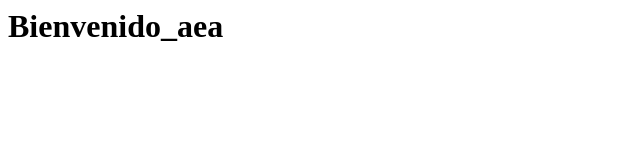
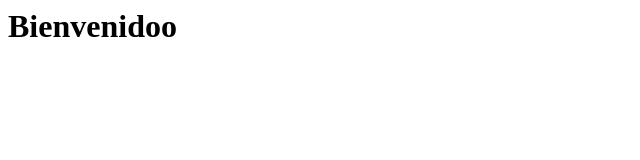
Before and after one commit to AlfredAndreOs/Test, a plain HTML site: page index.html in a window 1280 px wide. Shown: the whole page, without its empty margins (0-640 px from the left). Drawn offline with Linux system fonts and the light colour scheme.

Commit message:
Update index.html

```diff
--- a/index.html
+++ b/index.html
@@ -1 +1 @@
-<html><body><h1>Bienvenido_aea</h1></body></html>
+<html><body><h1>Bienvenidoo</h1></body></html>
```
